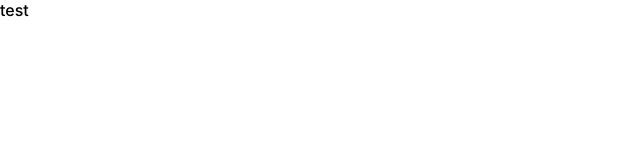
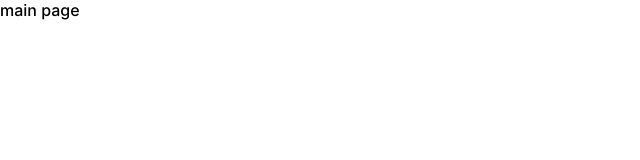
Before and after one commit to AlexBash82/sdaem, a React (Create React App) app: page / in a window 1280 px wide. Shown: the top 160 px of the page, without its empty margins (0-640 px from the left). Built offline with nearby package versions, Linux system fonts and the light colour scheme.

Commit message:
main page

```diff
--- a/src/App.tsx
+++ b/src/App.tsx
@@ -4,7 +4,7 @@ import './App.css';
 function App() {
   return (
     <div className="App">
-      test
+      main page
     </div>
   );
 }
```
